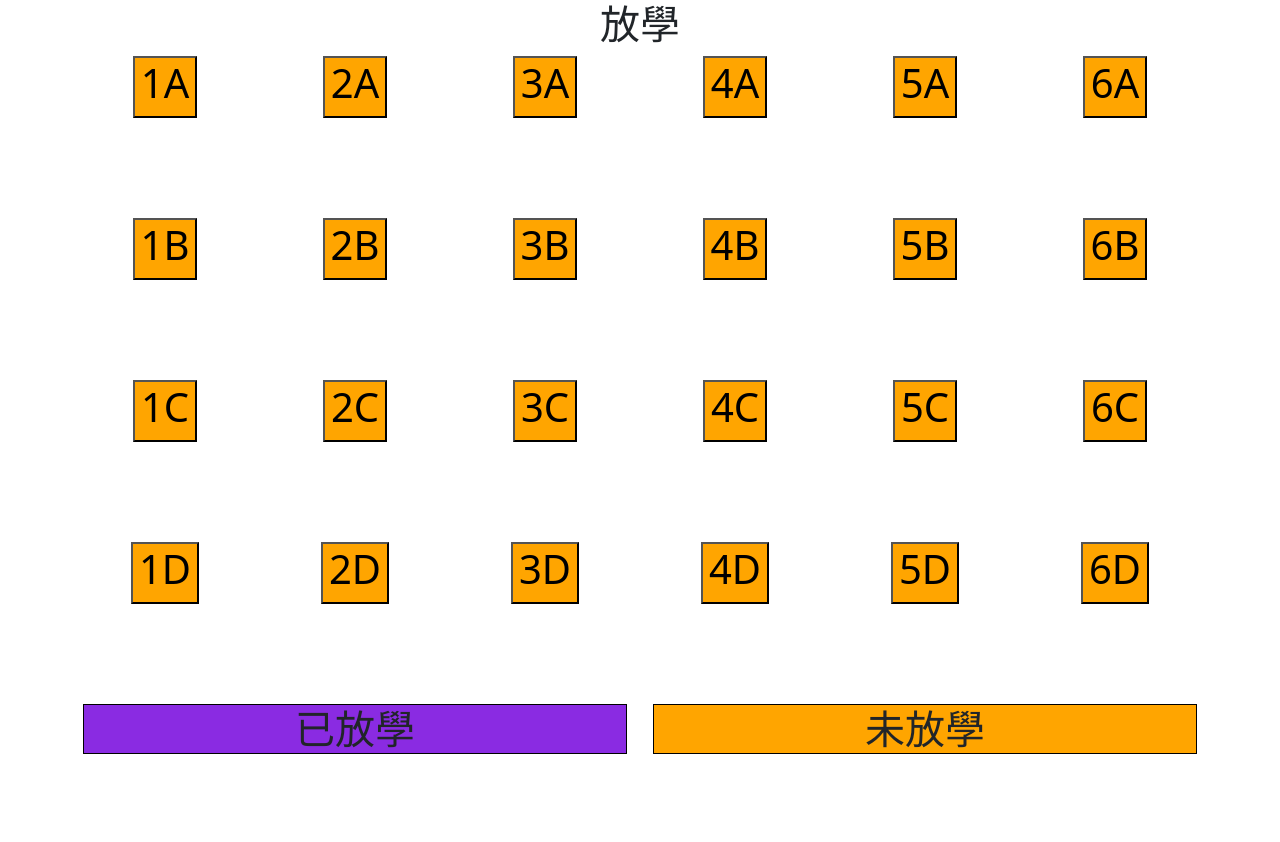
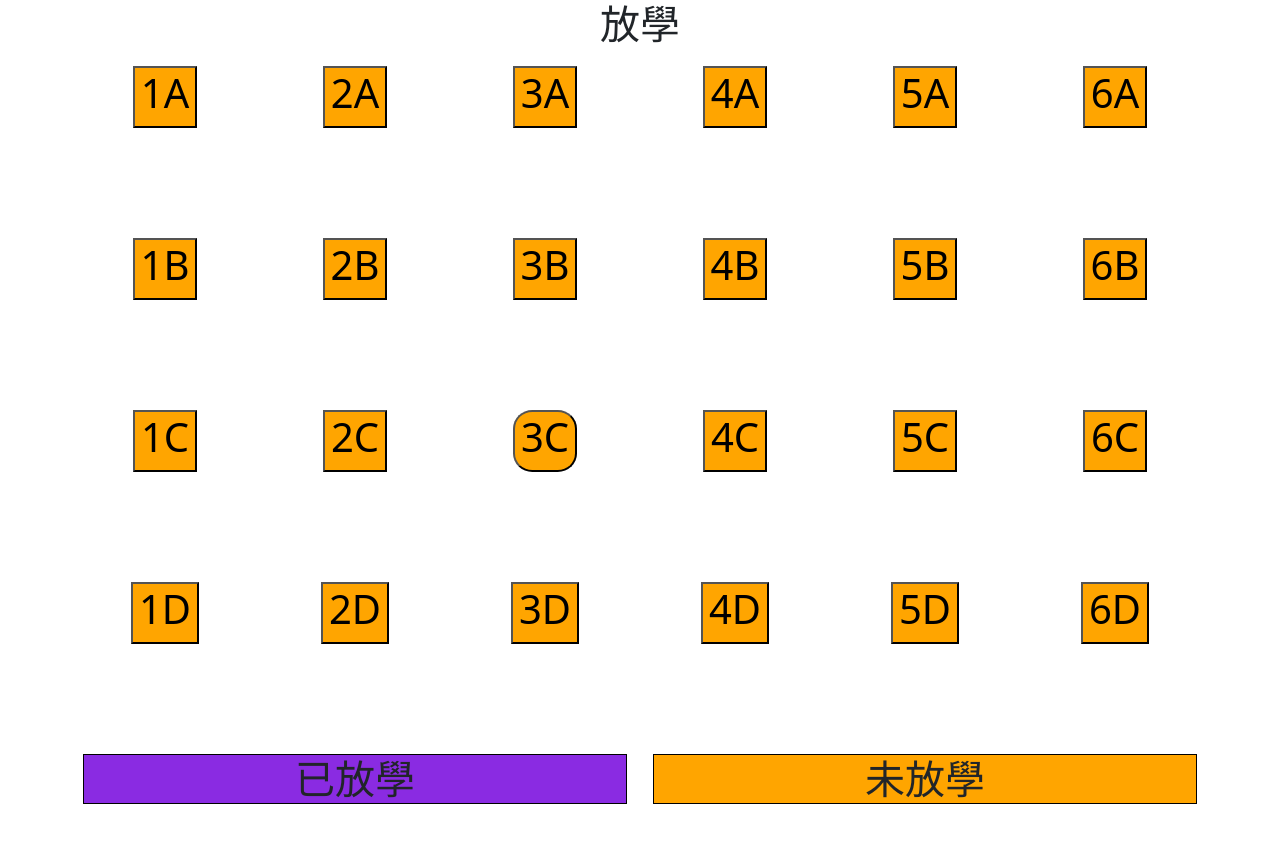
Before and after one commit to Danielho0101/HKSDGPS, a plain HTML site: page index.html in a window 1280 px wide. Drawn offline with nearby package versions, Linux system fonts and the light colour scheme.

Commit message:
202312023 ver

```diff
--- a/index.html
+++ b/index.html
@@ -14,86 +14,86 @@
           <div class="col">
             <!--A Class-->
             <!-- <h1 onclick="ChangeColor()" id="orange">1A</h1>-->
-            <button id="btn1a" onclick="onclick()"> <h1>1A</h1></button>
+            <button id="btn1a"> <h1>1A</h1></button>
           </div>
           <div class="col">
-            <button id="btn2a" onclick="onclick()"> <h1>2A</h1></button>
+            <button id="btn2a"> <h1>2A</h1></button>
           </div>
           <div class="col">
-            <button id="btn3a" onclick="onclick()"> <h1>3A</h1></button>
+            <button id="btn3a" > <h1>3A</h1></button>
           </div>
           <div class="col">
-            <button id="btn4a" onclick="onclick()"> <h1>4A</h1></button>
+            <button id="btn4a" > <h1>4A</h1></button>
           </div>
           <div class="col">
-            <button id="btn5a" onclick="onclick()"> <h1>5A</h1></button>
+            <button id="btn5a" > <h1>5A</h1></button>
           </div>
           <div class="col">
-            <button id="btn6a" onclick="onclick()"> <h1>6A</h1></button>
+            <button id="btn6a"> <h1>6A</h1></button>
           </div>
         </div>
             <!--B Class-->
         <div class="row">
             <div class="col">
-              <button id="btn1b" onclick="onclick()"> <h1>1B</h1></button>
+              <button id="btn1b" > <h1>1B</h1></button>
             </div>
             <div class="col">
-              <button id="btn2b" onclick="onclick()"> <h1>2B</h1></button>
+              <button id="btn2b"> <h1>2B</h1></button>
             </div>
             <div class="col">
-              <button id="btn3b" onclick="onclick()"> <h1>3B</h1></button>
+              <button id="btn3b" > <h1>3B</h1></button>
             </div>
             <div class="col">
-              <button id="btn4b" onclick="onclick()"> <h1>4B</h1></button>
+              <button id="btn4b" > <h1>4B</h1></button>
             </div>
             <div class="col">
-              <button id="btn5b" onclick="onclick()"> <h1>5B</h1></button>
+              <button id="btn5b" > <h1>5B</h1></button>
             </div>
             <div class="col">
-              <button id="btn6b" onclick="onclick()"> <h1>6B</h1></button>
+              <button id="btn6b" > <h1>6B</h1></button>
             </div>
           </div>
             <!--C Class-->
         <div class="row">
             <div class="col">
-              <button id="btn1c" onclick="onclick()"> <h1>1C</h1></button>
+              <button id="btn1c" > <h1>1C</h1></button>
             </div>
             <div class="col">
-              <button id="btn2c" onclick="onclick()"> <h1>2C</h1></button>
+              <button id="btn2c" > <h1>2C</h1></button>
             </div>
             <div class="col">
-              <button id="btn3c" onclick="onclick()"> <h1>3C</h1></button>
+              <button id="btn3c" > <h1>3C</h1></button>
             </div>
             <div class="col">
-              <button id="btn4c" onclick="onclick()"> <h1>4C</h1></button>
+              <button id="btn4c"> <h1>4C</h1></button>
             </div>
             <div class="col">
-              <button id="btn5c" onclick="onclick()"> <h1>5C</h1></button>
+              <button id="btn5c" > <h1>5C</h1></button>
             </div>
             <div class="col">
-              <button id="btn6c" onclick="onclick()"> <h1>6C</h1></button>
+              <button id="btn6c"> <h1>6C</h1></button>
             </div>
           </div>
 
              <!-- D Class-->
         <div class="row">
             <div class="col">
-              <button id="btn1d" onclick="onclick()"> <h1>1D</h1></button>
+              <button id="btn1d" > <h1>1D</h1></button>
             </div>
             <div class="col">
-              <button id="btn2d" onclick="onclick()"> <h1>2D</h1></button>
+              <button id="btn2d" > <h1>2D</h1></button>
             </div>
             <div class="col">
-              <button id="btn3d" onclick="onclick()"> <h1>3D</h1></button>
+              <button id="btn3d" > <h1>3D</h1></button>
             </div>
             <div class="col">
-              <button id="btn4d" onclick="onclick()"> <h1>4D</h1></button>
+              <button id="btn4d" > <h1>4D</h1></button>
             </div>
             <div class="col">
-              <button id="btn5d" onclick="onclick()"> <h1>5D</h1></button>
+              <button id="btn5d" > <h1>5D</h1></button>
             </div>
             <div class="col">
-              <button id="btn6d" onclick="onclick()"> <h1>6D</h1></button>
+              <button id="btn6d"> <h1>6D</h1></button>
             </div>
           </div>
           <div class="row">
--- a/script.js
+++ b/script.js
@@ -1,5 +1,5 @@
-const btn1a = document.getElementById('btn1a');
-const btnOrange1a = btn1a.style.background = "orange";
+let btn1a = document.getElementById('btn1a');
+let btnOrange1a = btn1a.style.background = "orange";
 let i1a = 0;
 
 btn1a.addEventListener("click", function onClick(){
@@ -23,8 +23,8 @@ btn2a.addEventListener("click", function onClick(){
 } else if( i2a%2 == !0){
     btn2a.style.background = "BlueViolet";
 }
+
 });
-
 const btn3a = document.getElementById('btn3a');
 const btnOrange3a = btn3a.style.background = "orange";
 let i3a = 0;
@@ -75,6 +75,7 @@ btn6a.addEventListener("click", function onClick(){
 } else if( i6a%2 == !0){
     btn6a.style.background = "BlueViolet";
 }
+
 });
 
 // Class B
--- a/style.css
+++ b/style.css
@@ -1,9 +1,11 @@
 h1{
     text-align: center;
+    /* padding: 1rem; */
 }
 
 .col{
     margin: 100px 1px;
+    padding-top: 10px;
 }
 
 .orange{
@@ -15,3 +17,12 @@ h1{
     border: 1px solid black;
     background-color: orange;
 }
+
+#btn3c{
+    border-radius: 30%;
+
+}
+
+/* div.row{
+    padding-top: 2rem;
+} */
```
